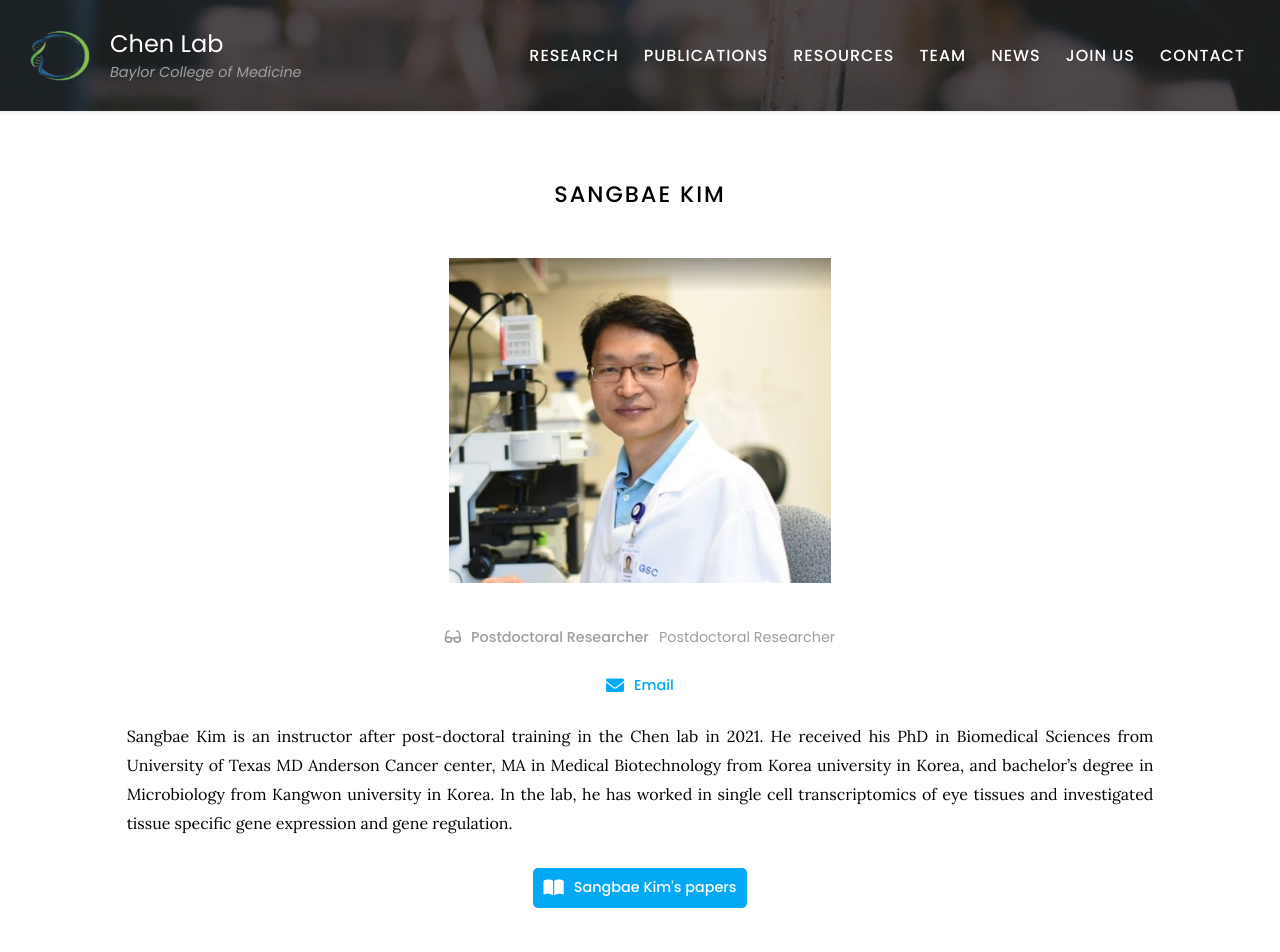
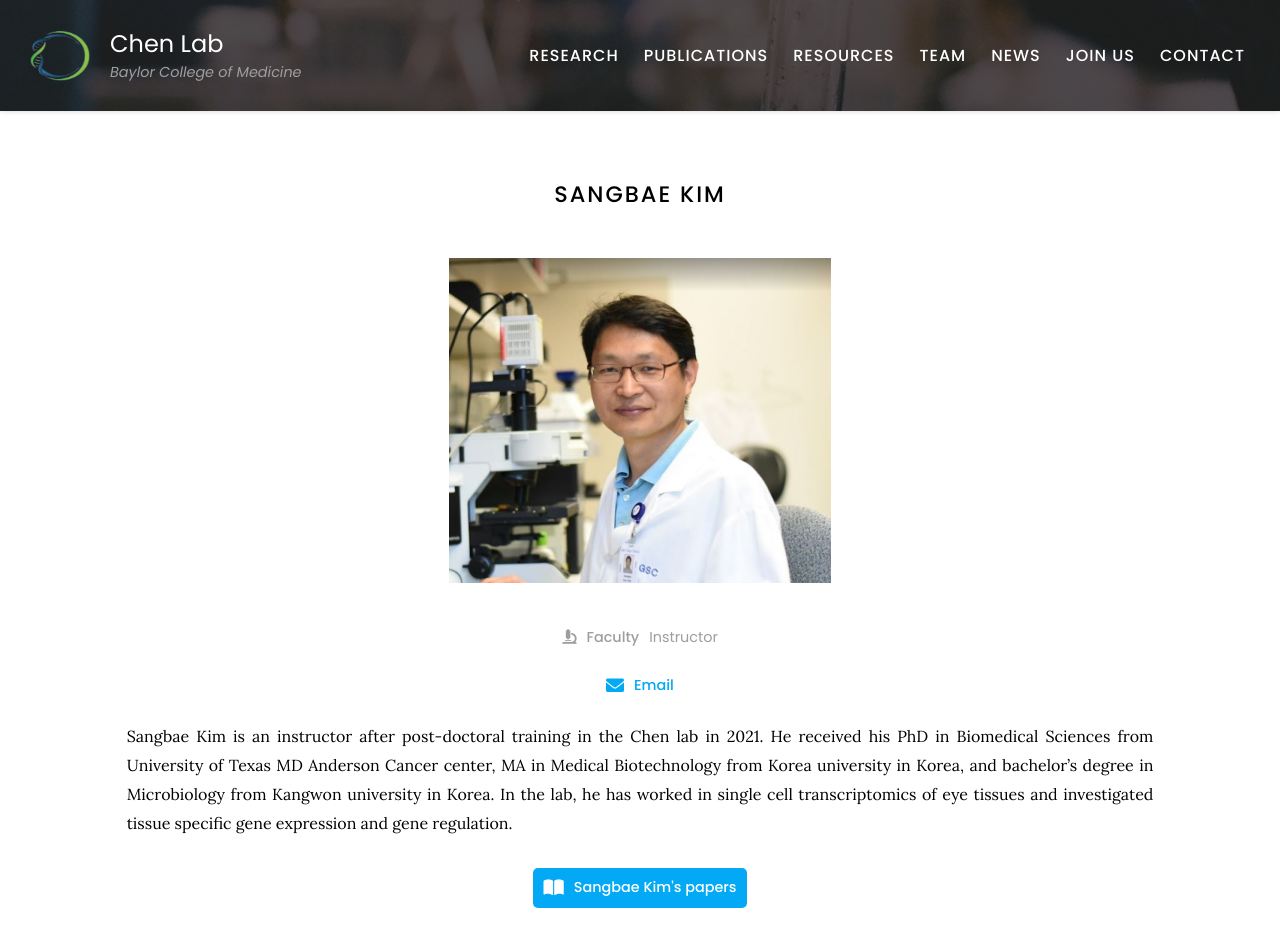
Before and after one commit to wmeng1018/Chen-lab-website, a Jekyll site: the page built from _members/sangbae-kim.md, in a window 1280 px wide. Shown: the top 952 px of the page. Built offline with Jekyll 4.4.1, drawn with Linux system fonts in a browser that asks for light colours.

Commit message:
Update sangbae-kim.md

```diff
--- a/_members/sangbae-kim.md
+++ b/_members/sangbae-kim.md
@@ -1,8 +1,8 @@
 ---
 name: Sangbae Kim
 image: images/member/sangbae.jpeg
-description: Postdoctoral Researcher
-role: postdoc
+description: Instructor
+role: faculty
 aliases:
   - Sangbae Kim
   - S Kim
```
